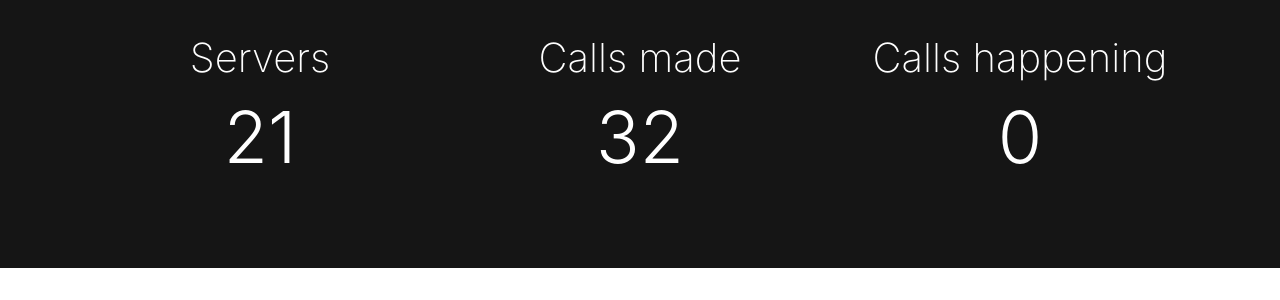
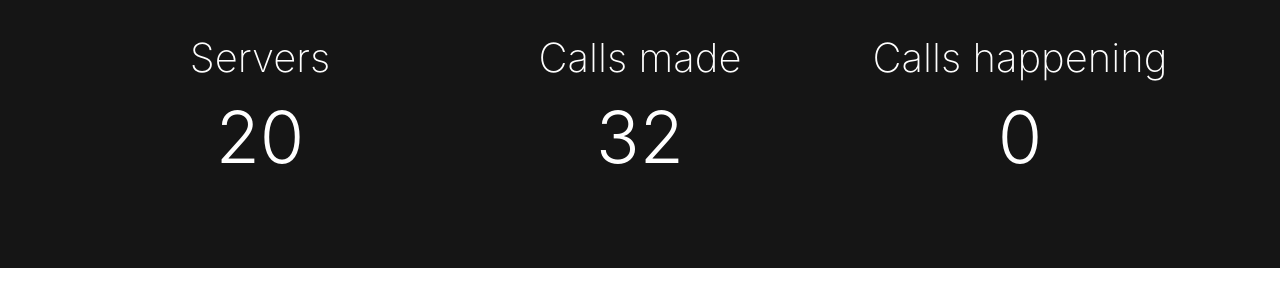
Before and after one commit to tumblenet/tnphone.tumblenet.ga, a Jekyll site: the page built from index.html, in a window 1280 px wide and 900 px high, scrolled down 443 px. Shown: the part 167-467 px from the top of the window. Built offline with Jekyll 4.4.1, drawn with Linux system fonts in a browser that asks for light colours; nearby versions of some CDN libraries.

Commit message:
Update Phones feed

```diff
--- a/_data/phones.json
+++ b/_data/phones.json
@@ -110,6 +110,6 @@
 		}
 	],
 	"callsMade": 32,
-	"servers": 21,
+	"servers": 20,
 	"currentCalls": 0
 }
```
